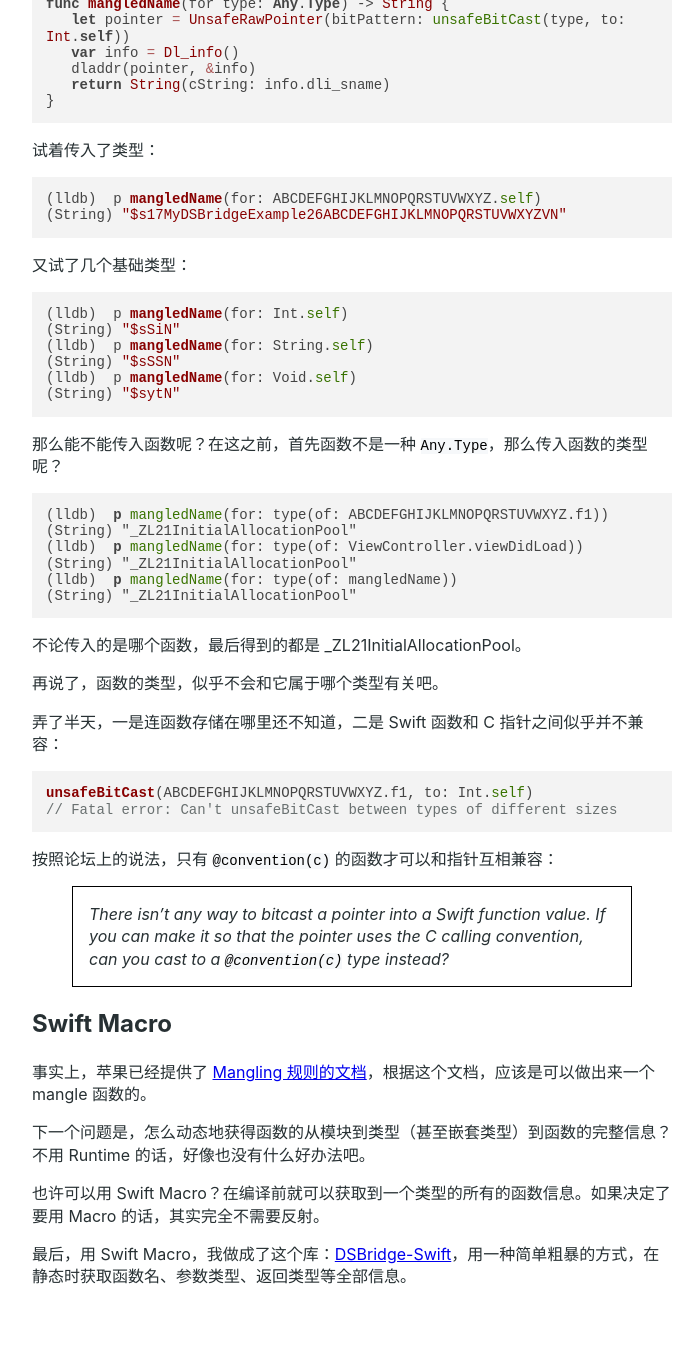
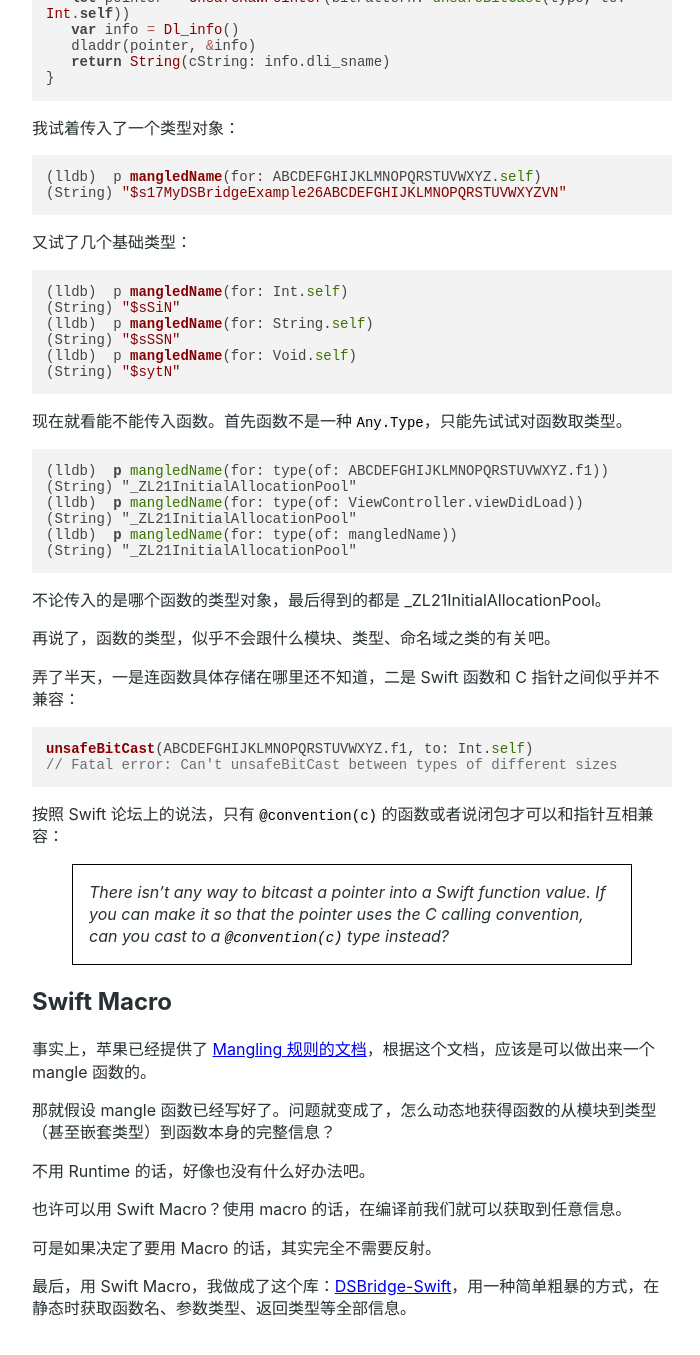
Before and after one commit to EdgarDegas/edgardegas.github.io, a Jekyll site: the page built from _posts/2024-03-27-swift-runtime.md, in a window 1280 px wide and 1400 px high, scrolled down 3959 px. Shown: the top 1355 px of the window, without its empty margins (288-988 px from the left). Built offline with Jekyll 4.4.1, drawn with Linux system fonts in a browser that asks for light colours; some of the changed text lies outside the part shown.

Commit message:
更新 2024-03-27-swift-runtime.md

````diff
--- a/_posts/2024-03-27-swift-runtime.md
+++ b/_posts/2024-03-27-swift-runtime.md
@@ -25,7 +25,7 @@ Swift 前几年出了一个 `Mirror` API，确实一定程度上提供了这样
 dlsym(RTLD_DEFAULT, <function name>)
 ```
 
-那么，现在的思路就是通过传入函数的名称，找到一个函数指针，调用并返回它的返回值：
+那么，现在的思路就是通过传入函数的名称，找到它的指针，调用并返回它的返回值：
 
 ```c
 void* _performMethod(const char* funcName, const void* onObject) {
@@ -75,9 +75,9 @@ void* _performMethod(const char* funcName, const void* onObject) {
 
 # Runtime 库
 
-发现了一个库，叫做 Runtime，提供纯 Swift 的反射功能：https://github.com/wickwirew/Runtime
+发现了一个库，叫做 Runtime，提供纯 Swift 的反射功能：[wickwirew/Runtime](https://github.com/wickwirew/Runtime)
 
-苹果 Swift 官方在公布 `Mirror` 的同时（也可能不是同时），也提供了 Swift 的类型元数据的存放位置，可以看[这篇文档](https://github.com/apple/swift/blob/main/docs/ABI/TypeMetadata.rst)，让我们往下拉，看到 Nominal Type Descriptor 一节：
+苹果 Swift 官方在公布 `Mirror` 的同时（也可能不是同时），也提供了 Swift 的类型元数据的存放位置，可以看[这篇文档](https://github.com/apple/swift/blob/main/docs/ABI/TypeMetadata.rst)，在文档的 Nominal Type Descriptor 一节：
 
 > The metadata records for class, struct, and enum types contain a pointer to a **nominal type descriptor**, which contains basic information about the nominal type such as its name, members, and metadata layout. For a generic type, one nominal type descriptor is shared for all instantiations of the type. The layout is as follows:
 >
@@ -113,7 +113,7 @@ void* _performMethod(const char* funcName, const void* onObject) {
 (lldb) image lookup -rvs ABCDEFGHIJKLMNOPQRSTUVWXYZ
 ```
 
-得到了很多结果，比如这个 struct 的初始化函数的信息：
+得到了很多结果，比如它的初始化函数的信息：
 
 > Function: id = {0x100000471},
 >
@@ -154,7 +154,7 @@ f1 和 f2 只有名字不同，其余都相同的情况下，得到的后缀都
 
 # Dl_Info
 
-这时候，在 wickwirew/Runtime 的 Issue 里，我看到另一种解决办法：
+这时候，在 wickwirew/Runtime 的 Issue 里，我看到一种取到类型的 mangle 名的方式：
 
 ```swift
 func mangledName(for type: Any.Type) -> String {
@@ -165,7 +165,7 @@ func mangledName(for type: Any.Type) -> String {
 }
 ```
 
-试着传入了类型：
+我试着传入了一个类型对象：
 
 ```
 (lldb)  p mangledName(for: ABCDEFGHIJKLMNOPQRSTUVWXYZ.self)
@@ -183,7 +183,7 @@ func mangledName(for type: Any.Type) -> String {
 (String) "$sytN"
 ```
 
-那么能不能传入函数呢？在这之前，首先函数不是一种 `Any.Type`，那么传入函数的类型呢？
+现在就看能不能传入函数。首先函数不是一种 `Any.Type`，只能先试试对函数取类型。
 
 ```
 (lldb)  p mangledName(for: type(of: ABCDEFGHIJKLMNOPQRSTUVWXYZ.f1))
@@ -194,18 +194,18 @@ func mangledName(for type: Any.Type) -> String {
 (String) "_ZL21InitialAllocationPool"
 ```
 
-不论传入的是哪个函数，最后得到的都是 _ZL21InitialAllocationPool。
+不论传入的是哪个函数的类型对象，最后得到的都是 _ZL21InitialAllocationPool。
 
-再说了，函数的类型，似乎不会和它属于哪个类型有关吧。
+再说了，函数的类型，似乎不会跟什么模块、类型、命名域之类的有关吧。
 
-弄了半天，一是连函数存储在哪里还不知道，二是 Swift 函数和 C 指针之间似乎并不兼容：
+弄了半天，一是连函数具体存储在哪里还不知道，二是 Swift 函数和 C 指针之间似乎并不兼容：
 
 ```
 unsafeBitCast(ABCDEFGHIJKLMNOPQRSTUVWXYZ.f1, to: Int.self)
 // Fatal error: Can't unsafeBitCast between types of different sizes
 ```
 
-按照论坛上的说法，只有 `@convention(c)` 的函数才可以和指针互相兼容：
+按照 Swift 论坛上的说法，只有 `@convention(c)` 的函数或者说闭包才可以和指针互相兼容：
 
 > There isn't any way to bitcast a pointer into a Swift function value. If you can make it so that the pointer uses the C calling convention, can you cast to a `@convention(c)` type instead?
 
@@ -213,8 +213,12 @@ unsafeBitCast(ABCDEFGHIJKLMNOPQRSTUVWXYZ.f1, to: Int.self)
 
 事实上，苹果已经提供了 [Mangling 规则的文档](https://github.com/apple/swift/blob/main/docs/ABI/Mangling.rst)，根据这个文档，应该是可以做出来一个 mangle 函数的。
 
-下一个问题是，怎么动态地获得函数的从模块到类型（甚至嵌套类型）到函数的完整信息？不用 Runtime 的话，好像也没有什么好办法吧。
+那就假设 mangle 函数已经写好了。问题就变成了，怎么动态地获得函数的从模块到类型（甚至嵌套类型）到函数本身的完整信息？
 
-也许可以用 Swift Macro？在编译前就可以获取到一个类型的所有的函数信息。如果决定了要用 Macro 的话，其实完全不需要反射。
+不用 Runtime 的话，好像也没有什么好办法吧。
+
+也许可以用 Swift Macro？使用 macro 的话，在编译前我们就可以获取到任意信息。
+
+可是如果决定了要用 Macro 的话，其实完全不需要反射。
 
 最后，用 Swift Macro，我做成了这个库：[DSBridge-Swift](https://github.com/EdgarDegas/DSBridge-Swift)，用一种简单粗暴的方式，在静态时获取函数名、参数类型、返回类型等全部信息。
````
Also changed, not shown: other parts of _posts/2024-03-27-swift-runtime.md (+3 -3 lines).
